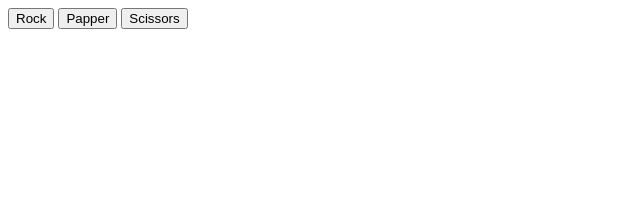
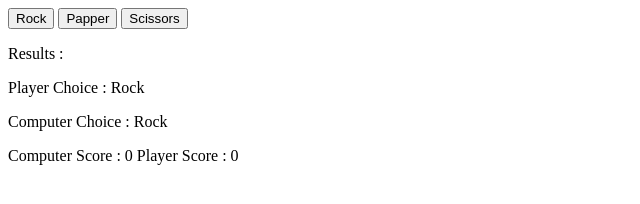
Before and after one commit to DentArthur94/rock-papper-scissor, a plain HTML site: page index.html in a window 1280 px wide. Both pictures are taken after a click on the button "Rock". Shown: the whole page, without its empty margins (0-640 px from the left). Drawn offline with Linux system fonts and the light colour scheme.

Commit message:
Add UI for results

```diff
--- a/index.html
+++ b/index.html
@@ -9,6 +9,8 @@
     <button id="rockButton">Rock</button>
     <button id="papperButton">Papper</button>
     <button id="scissorsButton">Scissors</button>
+    <p></p>
+    <div id="results">Results : </div>
     <script src="script.js"></script>
 </body>
 </html>
--- a/script.js
+++ b/script.js
@@ -8,6 +8,8 @@ let computerScore = 0;
 const rockButton = document.querySelector("#rockButton");
 const papperButton = document.querySelector("#papperButton");
 const scissorsButton = document.querySelector("#scissorsButton");
+const resultsDiv = document.querySelector("#results");
+
 
 
 rockButton.addEventListener("click" , () => {
@@ -15,12 +17,38 @@ rockButton.addEventListener("click" , () => {
     let computerChoice = getComputerChoice();
     playRound("Rock" , computerChoice);
 
+
+    const playerChoicePara = document.createElement("p");
+    playerChoicePara.setAttribute("id","playerChoice");
+
+    const computerChoicePara = document.createElement("p");
+    computerChoicePara.setAttribute("id","computerChoice");
+
+    const scorePara = document.createElement("p");
+    scorePara.setAttribute("id","scorePara");
+
+    playerChoicePara.textContent = "Player Choice : " + rockButton.textContent;
+    resultsDiv.appendChild(playerChoicePara);
+
+    computerChoicePara.textContent = "Computer Choice : " + computerChoice;
+    resultsDiv.appendChild(computerChoicePara);
+
+    scorePara.textContent = `Computer Score : ${computerScore}
+    Player Score : ${playerScore}`;
+    resultsDiv.appendChild(scorePara);
+
     //log both choices
-    console.log("Rock");
-    console.log(computerChoice);
+    // console.log("Rock");
+    // console.log(computerChoice);
 
-    console.log(`Computer Score : ${computerScore}
-    Player Score : ${playerScore}`);
+    // console.log(`Computer Score : ${computerScore}
+    // Player Score : ${playerScore}`);
+
+
+
+
+
+
 });
 
 
```
